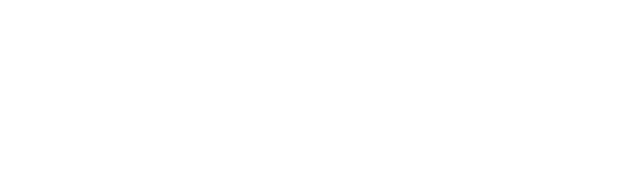
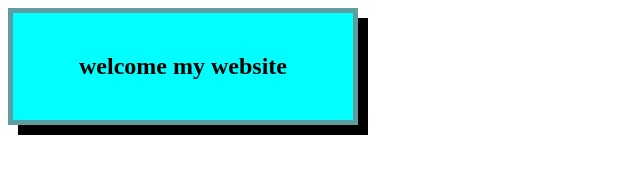
Before and after one commit to amshuvo2002/my-simple-website, a plain HTML site: page index.html in a window 1280 px wide. Shown: the whole page, without its empty margins (0-640 px from the left). Drawn offline with Linux system fonts and the light colour scheme.

```diff
--- a/index.html
+++ b/index.html
@@ -4,8 +4,9 @@
     <meta charset="UTF-8">
     <meta name="viewport" content="width=device-width, initial-scale=1.0">
     <title>my-simple-website</title>
+    <link rel="stylesheet" href="style/color.css">
 </head>
 <body>
-
+    <header class="new"><h2>welcome my website</h2></header>
 </body>
 </html>
--- /dev/null
+++ b/style/color.css
@@ -0,0 +1,8 @@
+.new{
+    width: 300px;
+    background-color: aqua;
+    padding: 20px;
+    border: 5px solid cadetblue;
+    box-shadow: 10px 10px;
+    text-align: center;
+}
```
